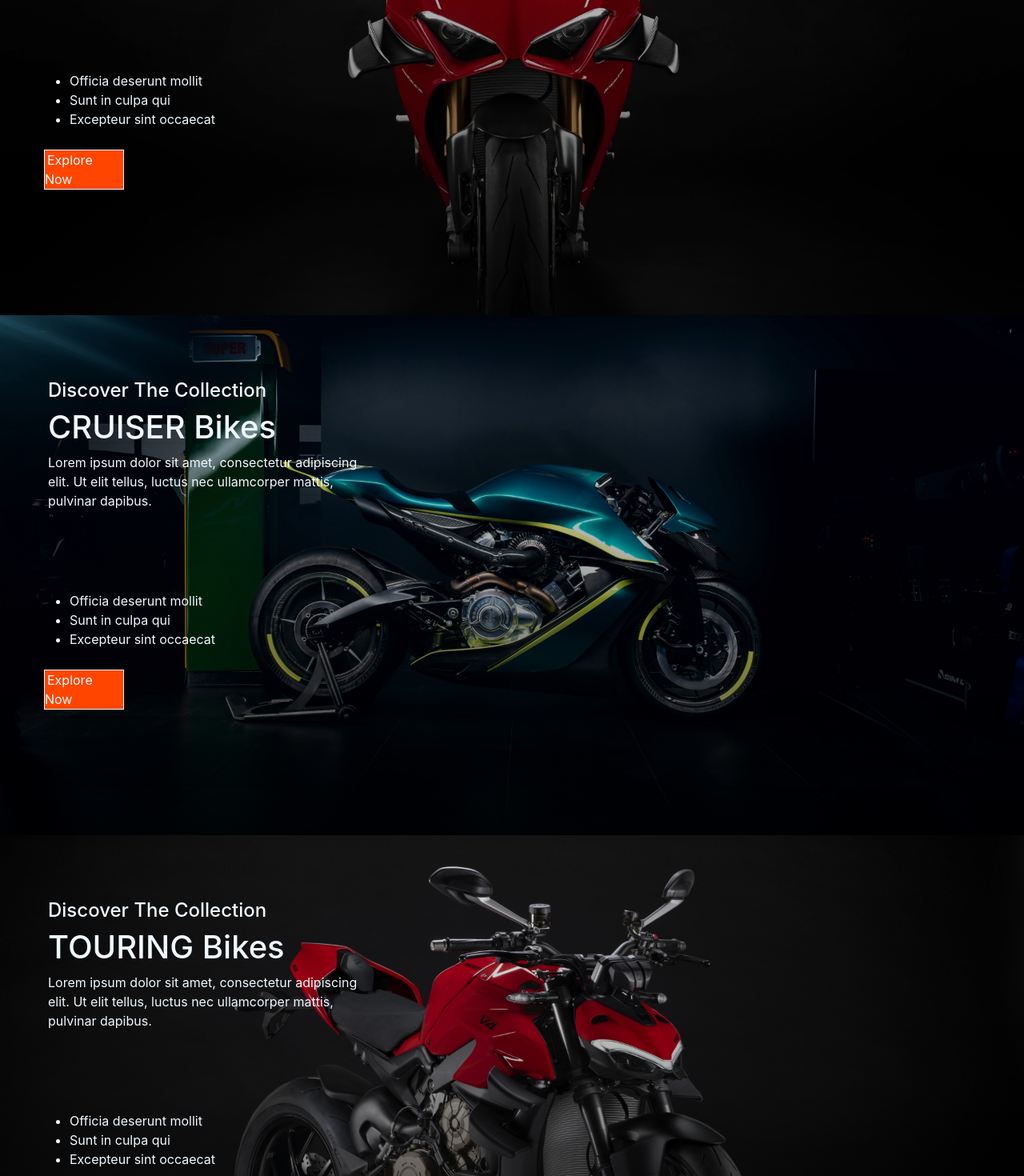
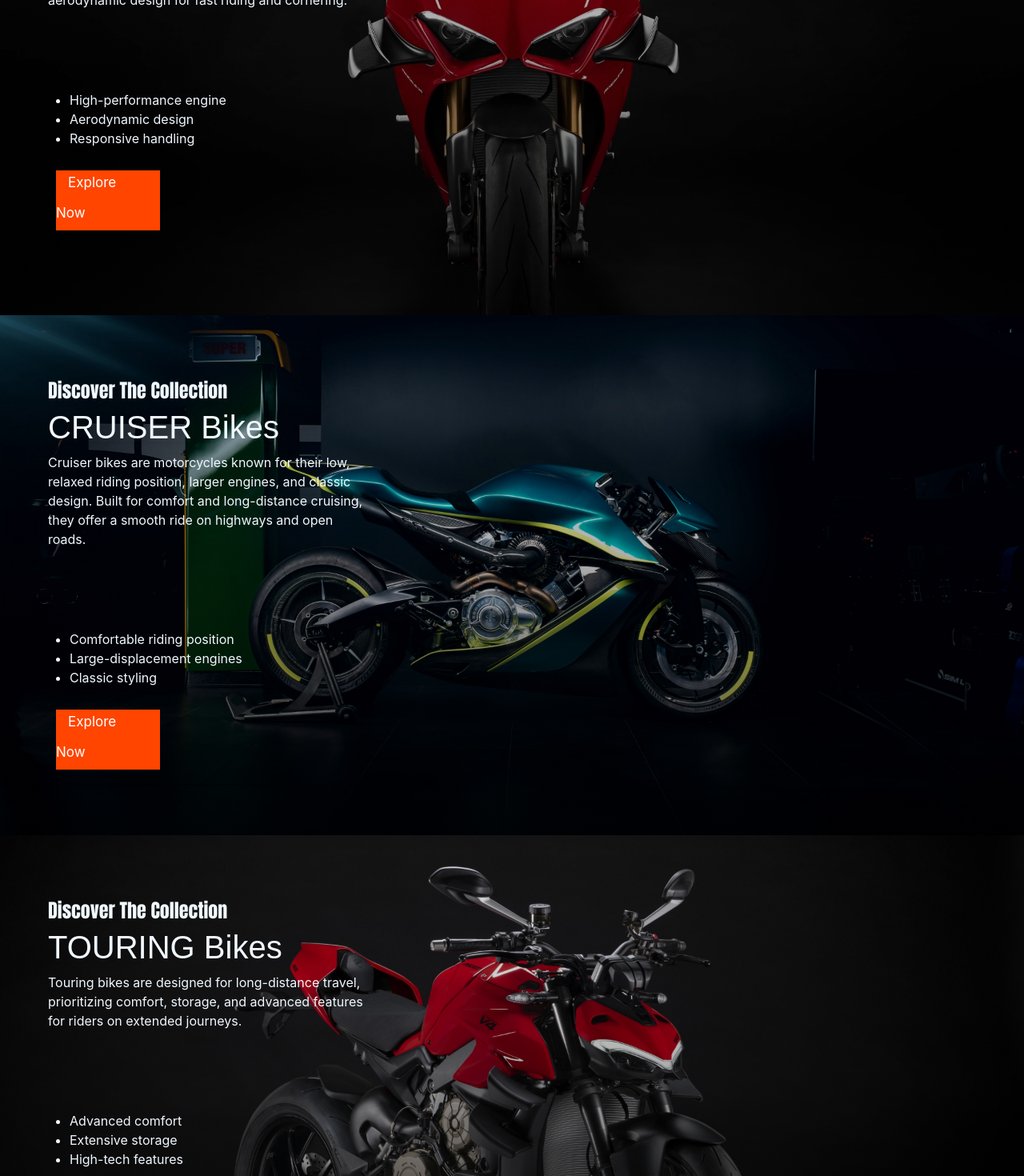
Before and after one commit to Utk1rs8/React_internship, a React (Create React App) app: page / in a window 1280 px wide. Shown: the part 1240-2710 px from the top of the page at 80% size. Built offline with nearby package versions, Linux system fonts and the light colour scheme; no server answers.

Commit message:
parallax update

```diff
--- a/src/Bike.js
+++ b/src/Bike.js
@@ -1,14 +1,19 @@
 import { useNavigate } from 'react-router-dom';
 import axios from 'axios';
-import { useState,useEffect } from 'react';
+import { useState, useEffect } from 'react';
+
 const Bike = () => {
-  const [mydata, setMydata] = useState([]);
+  const [mydata, setMydata] = useState([]);  // Holds the full bike data
+  const [filteredData, setFilteredData] = useState([]);  // Holds filtered bike data
+  const [searchQuery, setSearchQuery] = useState("");  // Holds the search query
   const navigate = useNavigate();
 
+  // Fetch bike data from the server
   const loadData = () => {
     let url = "http://127.0.0.1:8000/bikes/";
     axios.get(url).then((res) => {
-      setMydata(res.data);
+      setMydata(res.data);  // Store all bike data
+      setFilteredData(res.data);  // Set initial filtered data to all bikes
     });
   };
 
@@ -16,8 +21,29 @@ const Bike = () => {
     loadData();
   }, []);
 
-  const productAns = mydata.map((product, index) => {
-    return (
+  // Handle changes in the search input field
+  const handleSearchChange = (event) => {
+    setSearchQuery(event.target.value);
+  };
+
+  // Filter bikes based on the search query
+  const handleSearchSubmit = (event) => {
+    event.preventDefault();
+
+    if (searchQuery === "") {
+      // If the search query is empty, reset to display all bikes
+      setFilteredData(mydata);
+    } else {
+      // Filter bikes by name (case-insensitive)
+      const filtered = mydata.filter((product) =>
+        product.name.toLowerCase().includes(searchQuery.toLowerCase())
+      );
+      setFilteredData(filtered);  // Update filtered data
+    }
+  };
+
+  // Map through the filtered bikes data to display them
+  const productAns = filteredData.map((product, index) => (
     <div key={index} className="shoe-box">
       <img
         src={product.image}
@@ -33,22 +59,25 @@ const Bike = () => {
         </div>
       </center>
     </div>
-    );
-  });
+  ));
 
   return (
     <>
+      {/* Search Bar */}
       <div className="search-bar-container">
-        <form className="search-bar">
+        <form className="search-bar" onSubmit={handleSearchSubmit}>
           <input
             type="text"
             placeholder="Search for bike...."
             className="search-input"
+            value={searchQuery}
+            onChange={handleSearchChange}
           />
           <button type="submit" className="search-button">Search</button>
         </form>
       </div>
 
+      {/* Display the filtered bike list */}
       <div className="shop-div">
         <div className="product-box">
           {productAns}
--- a/src/Home.js
+++ b/src/Home.js
@@ -23,13 +23,13 @@ const Home=()=>{
           <div id="parallax-container">
             <h4>Discover The Collection</h4>
             <h1>SPORTS Bikes</h1>
-            <p>Lorem ipsum dolor sit amet, consectetur adipiscing elit. Ut elit tellus, luctus nec ullamcorper mattis, pulvinar dapibus.</p>
+            <p>A sports bike is a high-performance motorcycle designed for speed, agility, and precise handling, featuring a powerful engine, lightweight frame, and aerodynamic design for fast riding and cornering.</p>
           </div>
           <div id="parallax-ListItem">
             <ul>
-              <li>Officia deserunt mollit</li>
-              <li>Sunt in culpa qui</li>
-              <li>Excepteur sint occaecat</li>
+              <li>High-performance engine</li>
+              <li>Aerodynamic design</li>
+              <li>Responsive handling</li>
             </ul>
           </div>
           <div id="parallex-Button">
@@ -38,20 +38,22 @@ const Home=()=>{
         </div>
 
         <div id="parallax2">
+          <div id="parallax-all">
             <div id="parallax-container">
               <h4>Discover The Collection</h4>
               <h1>CRUISER Bikes</h1>
-            <p>Lorem ipsum dolor sit amet, consectetur adipiscing elit. Ut elit tellus, luctus nec ullamcorper mattis, pulvinar dapibus.</p>
+              <p>Cruiser bikes are motorcycles known for their low, relaxed riding position, larger engines, and classic design. Built for comfort and long-distance cruising, they offer a smooth ride on highways and open roads.</p>
             </div>
             <div id="parallax-ListItem">
               <ul>
-              <li>Officia deserunt mollit</li>
-              <li>Sunt in culpa qui</li>
-              <li>Excepteur sint occaecat</li>
+                <li>Comfortable riding position</li>
+                <li>Large-displacement engines</li>
+                <li>Classic styling</li>
               </ul>
             </div>
             <div id="parallex-Button">
               <a href="#">Explore Now</a>
+              </div>
           </div>
         </div>
 
@@ -59,13 +61,13 @@ const Home=()=>{
           <div id="parallax-container">
             <h4>Discover The Collection</h4>
             <h1>TOURING Bikes</h1>
-            <p>Lorem ipsum dolor sit amet, consectetur adipiscing elit. Ut elit tellus, luctus nec ullamcorper mattis, pulvinar dapibus.</p>
+            <p>Touring bikes are designed for long-distance travel, prioritizing comfort, storage, and advanced features for riders on extended journeys.</p>
           </div>
           <div id="parallax-ListItem">
             <ul>
-              <li>Officia deserunt mollit</li>
-              <li>Sunt in culpa qui</li>
-              <li>Excepteur sint occaecat</li>
+              <li>Advanced comfort</li>
+              <li>Extensive storage</li>
+              <li>High-tech features</li>
             </ul>
           </div>
           <div id="parallex-Button">
--- a/src/index.css
+++ b/src/index.css
@@ -1,3 +1,4 @@
+@import url('https://fonts.googleapis.com/css2?family=Anton&family=Pacifico&display=swap');
 *{
     padding: 0;
     margin: 0;
@@ -1267,23 +1268,36 @@
   /* border: 2px solid white; */
   padding: 80px 60px;
 }
+#parallax-container h4{
+        font-family: "Anton", sans-serif;
+          font-weight: 400;
+          font-style: normal;
+}
+#parallax-container h1 {
+font-family: "Racing Sans One", sans-serif;
+  font-weight: 400;
+  font-style: normal;
+}
 #parallax-ListItem{
      width: 520px;
     /* border: 2px solid white; */
     padding: 5px 55px;
 }
 #parallex-Button{
-    border: 1px solid white;
-    width:100px;
+    /* border: 1px solid white; */
+    font-size: 25px;
+    width:130px;
     background:orangered;
-    margin: 5px 55px;
+    margin: 7px 70px;
 
 }
 #parallex-Button a{
   color: white;
   text-decoration: none;
-  margin: 3px;
-  font-size: 16px;
+  margin: 15px;
+  position: relative;
+  bottom: 6px ;
+  font-size: 17px;
 }
 /* subscription page */
 #subscription-premium {
```
Lines whose indentation alone changed are shown as unchanged.
